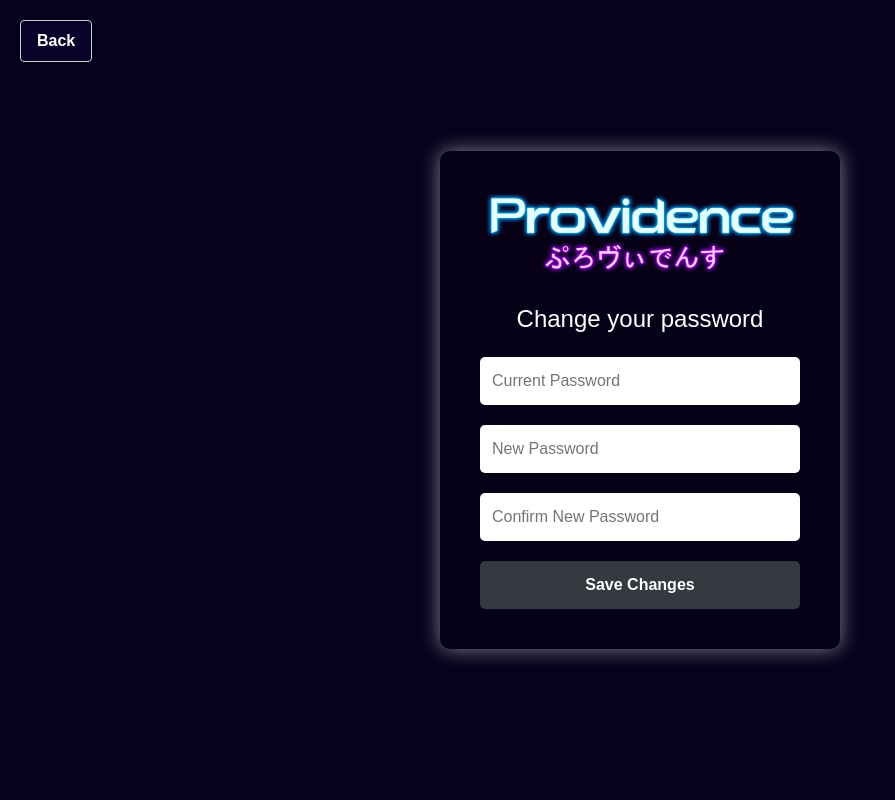
After one commit to MathisCABOSTE/UNZA-WEB-ASSIGNMENT, a PHP site: page /edit_password.php in a window 1280 px wide. The commit adds this page. Shown: the whole page, without its empty margins (0-895 px from the left). Run offline with PHP 8.4, Linux system fonts and the light colour scheme; the visitor is signed in with stand-in values (Sample User, id 1).

Commit message:
adding editing of passwords & account settings modifications

```diff
--- a/account_settings.php
+++ b/account_settings.php
@@ -32,7 +32,7 @@ if (!isset($_SESSION['user_id'])) {
       max-width: 500px;
       box-shadow: 0 0 20px rgba(255, 255, 255, 0.5);
       color: #fff;
-      height: 500px;
+      height: 550px;
     }
     .profile-box img {
       max-width: 100%;
@@ -82,7 +82,8 @@ if (!isset($_SESSION['user_id'])) {
     <p class="lead text-light mb-4" style="opacity: 0.8;">Customize your account settings using the tools below.</p>
 
     <div class="button-group d-flex flex-column align-items-center gap-3 mt-4">
-      <a href="edit_username.php" class="btn btn-primary w-100">Edit Username</a>
+      <a href="my_articles.php" class="btn btn-primary w-100">My Articles</a>
+      <a href="liked_articles.php" class="btn btn-primary w-100">Liked Articles</a>
       <a href="edit_password.php" class="btn btn-primary w-100">Edit Password</a>
       <a href="logout.php" class="btn btn-danger w-100">Disconnect</a>
     </div>
--- /dev/null
+++ b/edit_password.php
@@ -0,0 +1,161 @@
+<?php
+session_start();
+
+if (!isset($_SESSION['user_id'])) {
+    header("Location: login.php");
+    exit();
+}
+
+$host = 'localhost';
+$user = 'providence';
+$password = 'bb1wy';
+$database = 'Providence';
+
+$conn = new mysqli($host, $user, $password, $database);
+if ($conn->connect_error) {
+    die("Connection failed: " . $conn->connect_error);
+}
+
+$success = '';
+$error = '';
+
+if ($_SERVER['REQUEST_METHOD'] === 'POST') {
+    $current_user = $_SESSION['user_id'];
+    $old_pass = $_POST['old_password'] ?? '';
+    $new_pass = $_POST['new_password'] ?? '';
+    $confirm_pass = $_POST['confirm_password'] ?? '';
+
+    // check if password are similar
+    if ($new_pass !== $confirm_pass) {
+        $error = "New passwords do not match.";
+    } else {
+        // verify former password
+        $stmt = $conn->prepare("SELECT password FROM users WHERE user_id = ?");
+        $stmt->bind_param("s", $current_user);
+        $stmt->execute();
+        $stmt->bind_result($hashed_password);
+        if ($stmt->fetch() && password_verify($old_pass, $hashed_password)) {
+            $stmt->close();
+
+            // Chnage the password
+            $new_hashed = password_hash($new_pass, PASSWORD_DEFAULT);
+            $update = $conn->prepare("UPDATE users SET password = ? WHERE user_id = ?");
+            $update->bind_param("ss", $new_hashed, $current_user);
+            if ($update->execute()) {
+                $success = "Password successfully updated.";
+            } else {
+                $error = "Error updating password.";
+            }
+            $update->close();
+        } else {
+            $error = "Incorrect current password.";
+        }
+    }
+}
+
+$conn->close();
+?>
+<!DOCTYPE html>
+<html lang="en">
+<head>
+    <meta charset="UTF-8">
+    <title>Edit Password - Providence</title>
+    <link rel="icon" type="image/png" href="./content/icon_provid.png" />
+    <link href="//maxcdn.bootstrapcdn.com/bootstrap/4.1.1/css/bootstrap.min.css" rel="stylesheet">
+    <style>
+        body {
+            background-color: #06021c;
+            height: 100vh;
+            margin: 0;
+            display: flex;
+            align-items: center;
+            justify-content: center;
+            font-family: Arial, sans-serif;
+        }
+
+        .login-box {
+            background-color: #050117;
+            padding: 40px;
+            border-radius: 10px;
+            text-align: center;
+            width: 100%;
+            max-width: 400px;
+            box-shadow: 0 0 20px rgba(255, 255, 255, 0.5);
+            color: white;
+        }
+
+        .login-box img {
+            max-width: 100%;
+            height: auto;
+            margin-bottom: 30px;
+        }
+
+        .login-box input[type="password"] {
+            background-color: #fff;
+            border: none;
+            padding: 12px;
+            margin-bottom: 20px;
+            width: 100%;
+            border-radius: 5px;
+        }
+
+        .login-box button {
+            background-color: #343a40;
+            color: white;
+            border: none;
+            padding: 12px;
+            width: 100%;
+            border-radius: 5px;
+            font-weight: bold;
+        }
+
+        .login-box button:hover {
+            background-color: #495057;
+        }
+
+        .top-left-home {
+            position: absolute;
+            top: 20px;
+            left: 20px;
+            z-index: 1000;
+        }
+
+        .top-left-home .btn-dark {
+            background-color: #09032a;
+            border-color: #ccc;
+            padding: 8px 16px;
+            font-weight: bold;
+        }
+
+        .error-message {
+            color: #ff4d4d;
+            margin-top: 15px;
+        }
+
+        .success-message {
+            color: #66ff99;
+            margin-top: 15px;
+        }
+    </style>
+</head>
+<body>
+    <div class="top-left-home">
+        <a href="account_settings.php" class="btn btn-dark">Back</a>
+    </div>
+
+    <form class="login-box" action="edit_password.php" method="POST">
+        <img src="./content/logo_provid3.png" alt="Logo Providence">
+        <h4 class="mb-4">Change your password</h4>
+        <input type="password" name="old_password" placeholder="Current Password" required>
+        <input type="password" name="new_password" placeholder="New Password" required>
+        <input type="password" name="confirm_password" placeholder="Confirm New Password" required>
+        <button type="submit">Save Changes</button>
+
+        <?php if (!empty($success)): ?>
+            <div class="success-message"><?php echo $success; ?></div>
+        <?php elseif (!empty($error)): ?>
+            <div class="error-message"><?php echo $error; ?></div>
+        <?php endif; ?>
+    </form>
+</body>
+</html>
```
